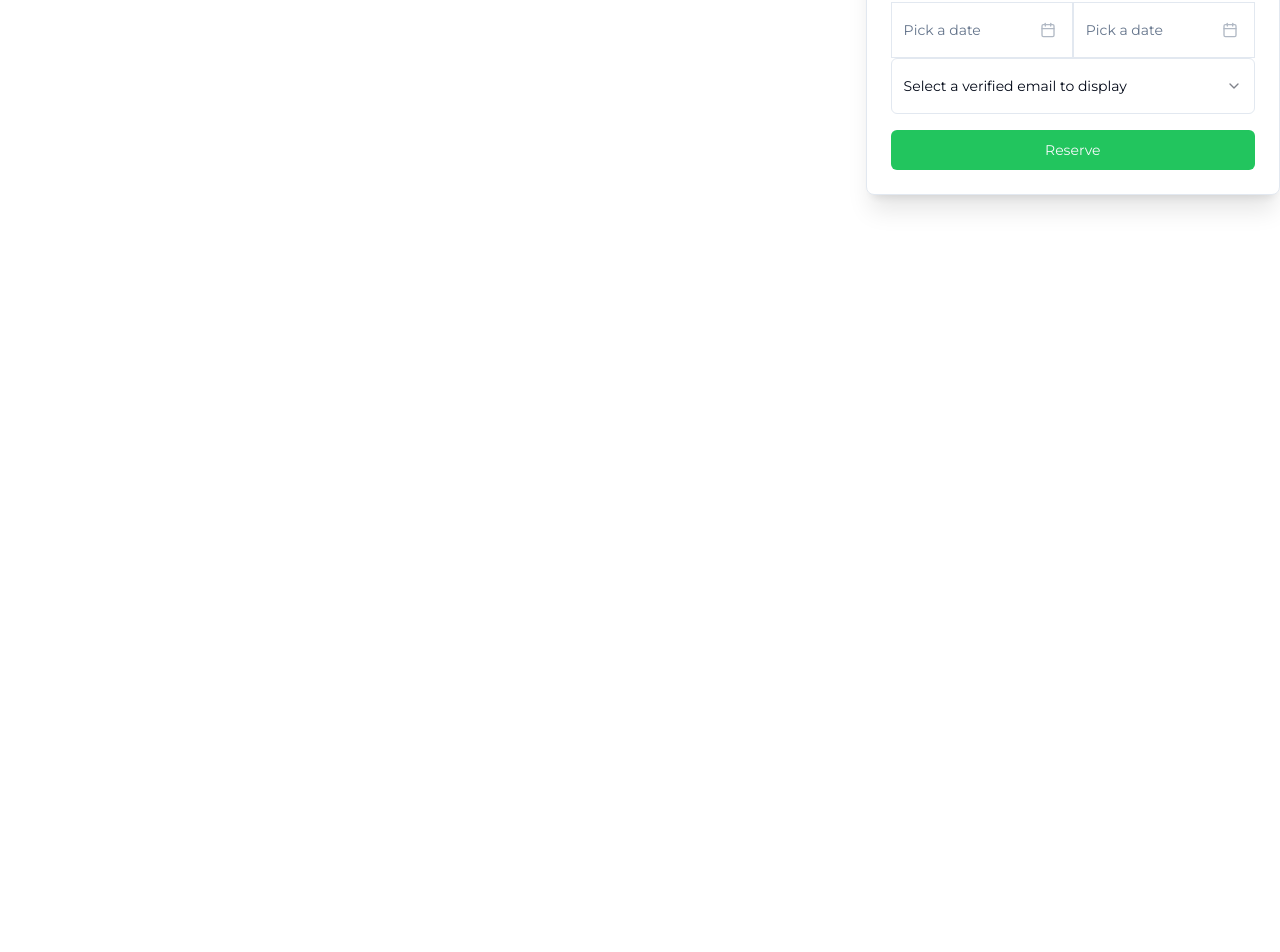
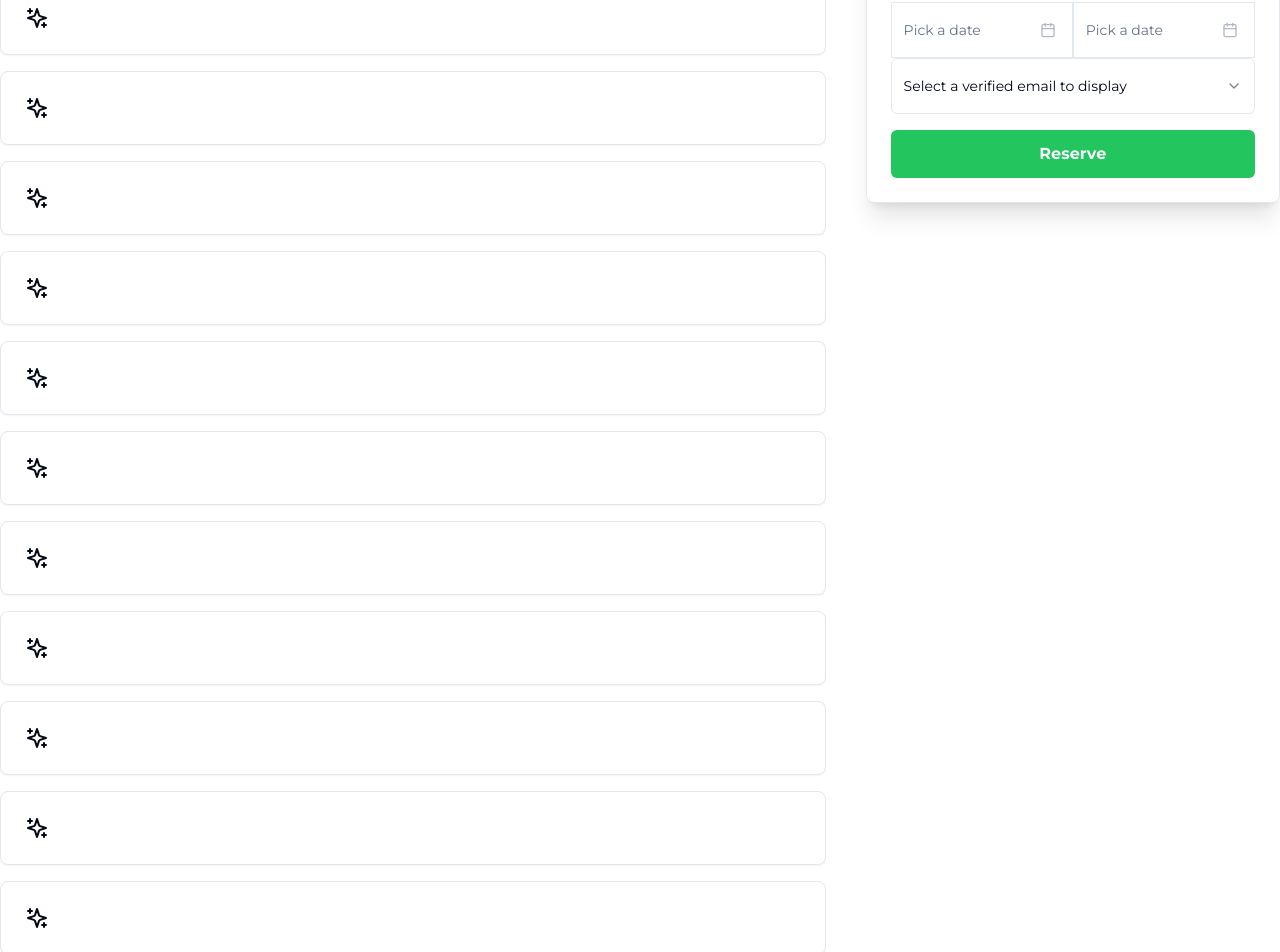
Before and after one commit to justinelut/blissify, a React (Vite) app: page /property/id in a window 1280 px wide. Shown: the part 720-1672 px from the top of the page. Before the commit the page ends 979 px from the top, so only its background shows below. Built offline with nearby package versions, Linux system fonts and the light colour scheme.

Commit message:
Fixing the layout

```diff
--- a/src/home/singleproperty.tsx
+++ b/src/home/singleproperty.tsx
@@ -1,5 +1,5 @@
 import { Card } from "@/components/ui/card";
-import { Heart, Share } from "lucide-react";
+import { Heart, Share, Sparkles } from "lucide-react";
 import { CalendarForm } from "@/home/calender";
 import { SelectForm } from "./formselect";
 import { Button } from "@/components/ui/button";
@@ -36,9 +36,49 @@ export default function SingleProperty() {
 
         <div className="flex gap-10 items-start">
           <div className="flex-grow w-2/3 overflow-y-auto">
-            <h1 className="text-3xl font-bold">Farm stay in Stellenbosch , South Africa</h1>
+            <h1 className="text-3xl font-bold sticky">
+            Farm stay in Stellenbosch , South Africa
+            </h1>
             <h3>Entire place in Naivasha, Kenya</h3>
-
+            <Card className="flex justify-between p-6 mt-4">
+            <Sparkles />
+            </Card>
+            <Card className="flex justify-between p-6 mt-4">
+            <Sparkles />
+            </Card>
+            <Card className="flex justify-between p-6 mt-4">
+            <Sparkles />
+            </Card>
+            <Card className="flex justify-between p-6 mt-4">
+            <Sparkles />
+            </Card>
+            <Card className="flex justify-between p-6 mt-4">
+            <Sparkles />
+            </Card>
+            <Card className="flex justify-between p-6 mt-4">
+            <Sparkles />
+            </Card>
+            <Card className="flex justify-between p-6 mt-4">
+            <Sparkles />
+            </Card>
+            <Card className="flex justify-between p-6 mt-4">
+            <Sparkles />
+            </Card>
+            <Card className="flex justify-between p-6 mt-4">
+            <Sparkles />
+            </Card>
+            <Card className="flex justify-between p-6 mt-4">
+            <Sparkles />
+            </Card>
+            <Card className="flex justify-between p-6 mt-4">
+            <Sparkles />
+            </Card>
+            <Card className="flex justify-between p-6 mt-4">
+            <Sparkles />
+            </Card>
+            <Card className="flex justify-between p-6 mt-4">
+            <Sparkles />
+            </Card>
           </div>
           <Card className="flex-grow-0 w-1/3 flex-shrink grid-cols- sticky top-[14vh] justify-end p-6 shadow-xl">
             <div className="top-0">
@@ -54,7 +94,7 @@ export default function SingleProperty() {
                     <SelectForm />
                 </div>
 
-                <Button className="bg-green-500 p-4 mt-4">Reserve</Button>
+                <Button className="bg-green-500 p-4 mt-4 font-bold text-md h-12">Reserve</Button>
               </div>
             </div>
           </Card>
```
